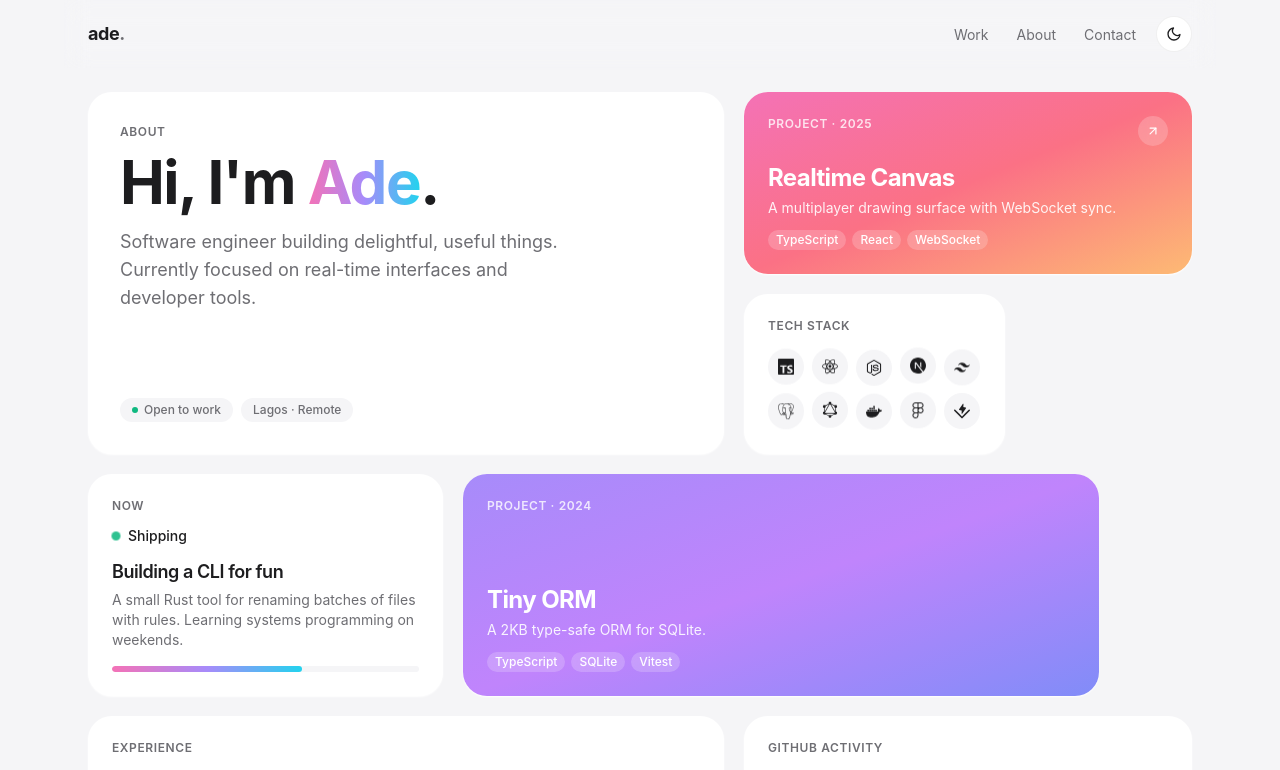
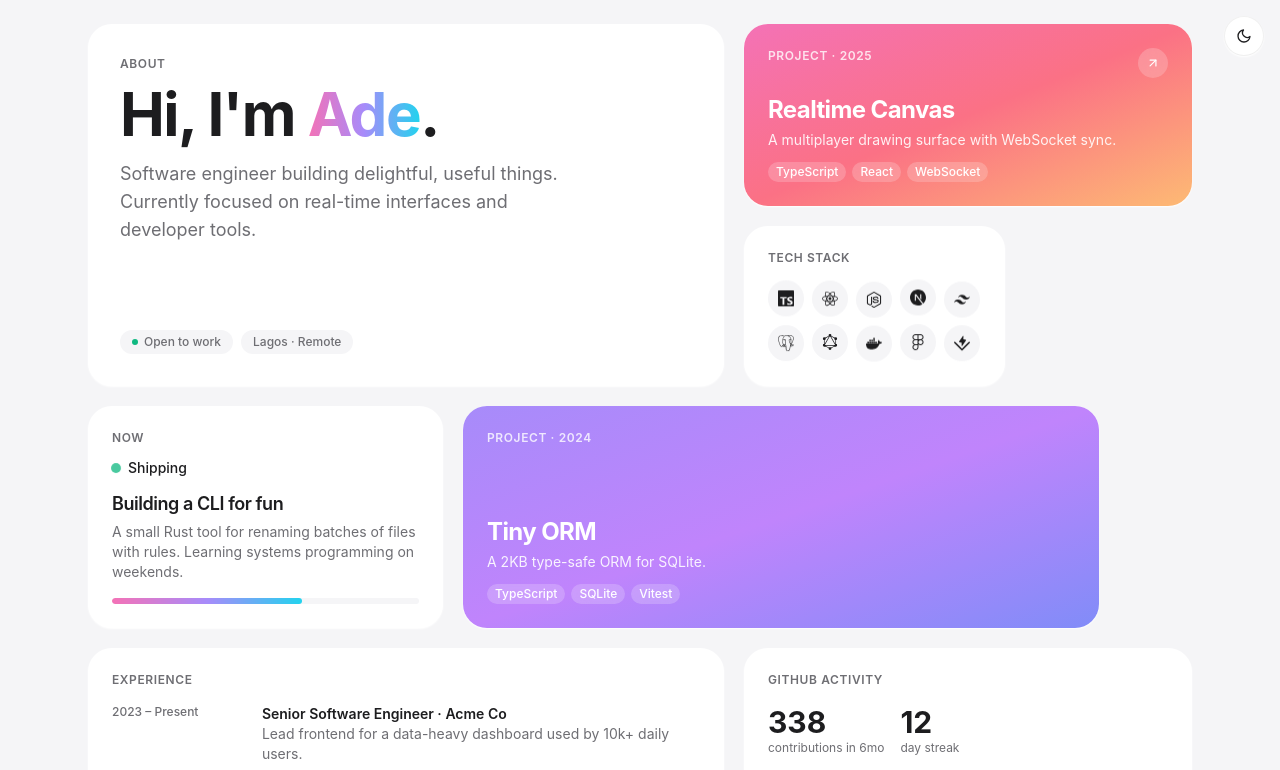
Before and after one commit to adetxt/adetxt.github.io, a React (Vite) app: page / in a window 1280 px wide. Shown: the top 770 px of the page. Built offline with nearby package versions, Linux system fonts and the light colour scheme.

Commit message:
chore: remove TopNav, keep theme toggle as floating button

```diff
--- a/src/App.tsx
+++ b/src/App.tsx
@@ -1,5 +1,5 @@
 import { useState } from 'react'
-import { TopNav } from './components/nav/TopNav'
+import { ThemeToggle } from './components/ui/ThemeToggle'
 import { MeshGradient } from './components/motion/MeshGradient'
 import { MagneticCursor } from './components/motion/MagneticCursor'
 import { Marquee } from './components/motion/Marquee'
@@ -24,7 +24,9 @@ export default function App() {
     <main id="top" className="relative min-h-screen bg-bg">
       <MeshGradient />
       <MagneticCursor />
-      <TopNav />
+      <div className="fixed top-4 right-4 z-40">
+        <ThemeToggle />
+      </div>
       <BentoGrid>
         <HeroTile onClick={() => setOpenDetail(heroDetail)} />
         <ProjectTile project={projects[0]} className="lg:col-span-5" onClick={() => setOpenDetail(projects[0])} />
--- a/src/components/nav/TopNav.tsx
+++ /dev/null
@@ -1,32 +0,0 @@
-import { ThemeToggle } from '../ui/ThemeToggle'
-
-const links = [
-  { href: '#work', label: 'Work' },
-  { href: '#about', label: 'About' },
-  { href: '#contact', label: 'Contact' },
-]
-
-export function TopNav() {
-  return (
-    <nav className="sticky top-0 z-40 mx-auto flex w-full max-w-6xl items-center justify-between px-4 py-4 backdrop-blur-md lg:px-6">
-      <a href="#top" className="text-lg font-bold tracking-tight text-ink">
-        ade<span className="text-accent">.</span>
-      </a>
-      <div className="flex items-center gap-1 sm:gap-2">
-        <ul className="hidden items-center gap-1 sm:flex">
-          {links.map((l) => (
-            <li key={l.href}>
-              <a
-                href={l.href}
-                className="rounded-full px-3 py-1.5 text-sm text-ink-muted transition-colors hover:bg-tile hover:text-ink"
-              >
-                {l.label}
-              </a>
-            </li>
-          ))}
-        </ul>
-        <ThemeToggle />
-      </div>
-    </nav>
-  )
-}
--- a/src/components/ui/ThemeToggle.tsx
+++ b/src/components/ui/ThemeToggle.tsx
@@ -10,7 +10,7 @@ export function ThemeToggle() {
       type="button"
       onClick={toggle}
       aria-label={isDark ? 'Switch to light mode' : 'Switch to dark mode'}
-      className="inline-flex h-9 w-9 items-center justify-center rounded-full border border-[var(--tile-border)] bg-tile text-ink transition-colors hover:bg-[var(--bg)]"
+      className="inline-flex h-10 w-10 items-center justify-center rounded-full border border-[var(--tile-border)] bg-tile text-ink shadow-tile transition-colors hover:bg-[var(--bg)]"
     >
       {isDark ? <FiSun size={16} /> : <FiMoon size={16} />}
     </button>
```
